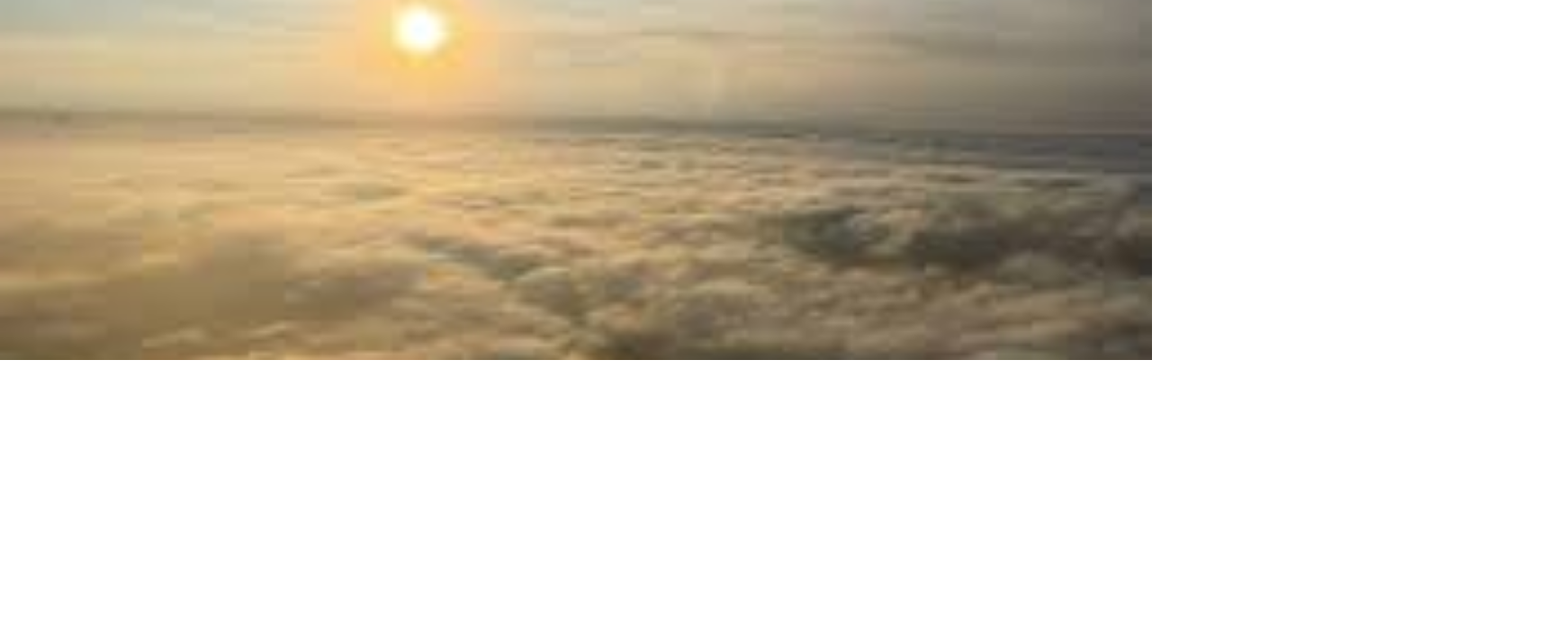
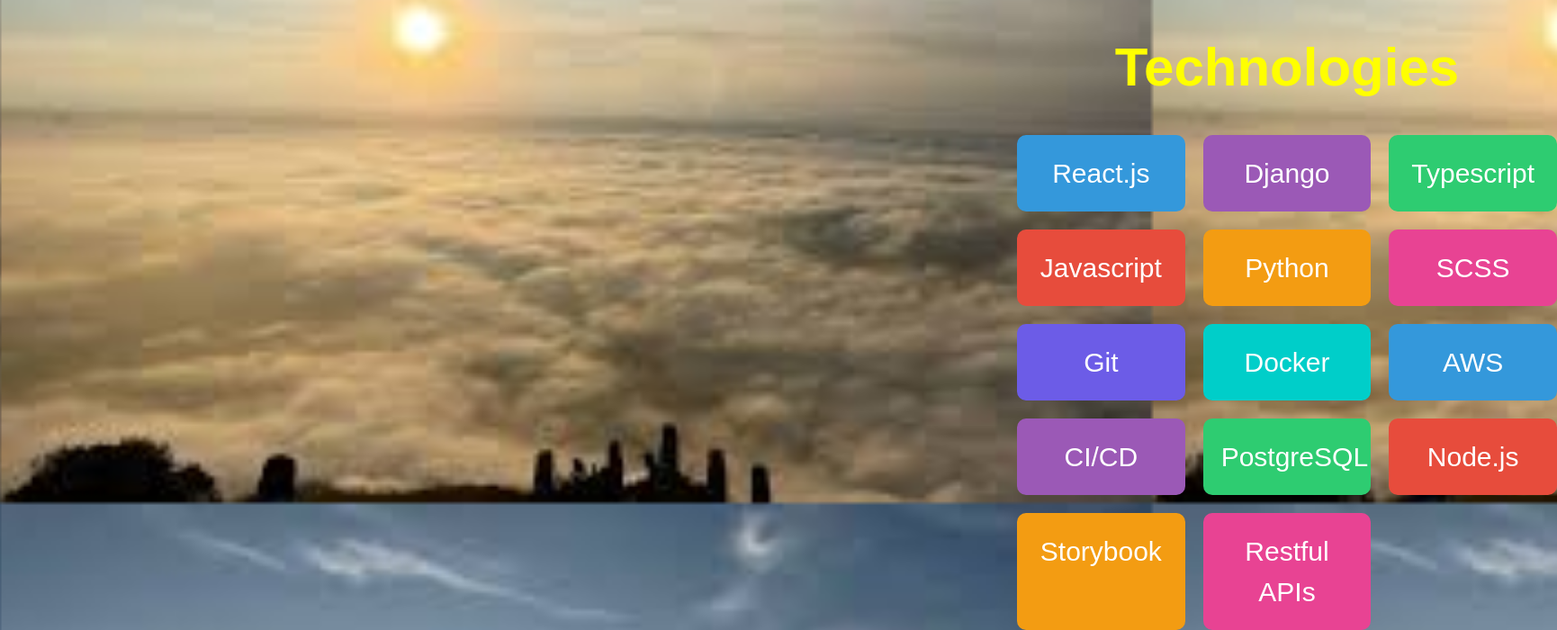
Before and after one commit to amvi234/DevDisplay, a React (Vite) app: page /skills in a window 1280 px wide. Shown: the part 400-1100 px from the top of the page at 90% size, 1730 px wide, since content can reach past the window. Before the commit the page ends 800 px from the top, so only its background shows below. Built offline with nearby package versions, Linux system fonts and the light colour scheme.

Commit message:
added skills page

```diff
--- a/src/App.tsx
+++ b/src/App.tsx
@@ -4,6 +4,7 @@ import Home from "./components/Home";
 
 import './sass/main.scss'
 import About from "./components/About";
+import Skills from "./components/Skills";
 
 function App() {
 
@@ -14,6 +15,7 @@ function App() {
       <Routes>
         <Route path="/" element={<Home />} />
         <Route path="/about" element={<About />}/>
+        <Route path="/skills" element={<Skills />}/>
       </Routes>
       </BrowserRouter>
       </>
--- a/src/components/About.tsx
+++ b/src/components/About.tsx
@@ -3,11 +3,11 @@ export default function About() {
     <div className="about">
       <h2>Summary</h2>
       <ul className="about__list">
-        <li>A computer Science Graduate</li>
+        <li>2023 passed out Computer Science and Engineering Graduate from CMRIT</li>
         <li>Currently working as a Software Development Engineer - 1 at Aereo</li>
         <li>Have good knowledge of Web Development concepts</li>
         <li>Having good expertise in React and Django Framweork</li>
-        <li>Worked on various projects using React, Django, Node.js, Express.js, MongoDB, SQLite, AJAX, AWS</li>
+        <li>Worked on various projects using React, Django, Node.js, Typescript, Python, Javascript, SQLite, AJAX, Docker</li>
         <li>Have good knowledge of Data Structures and Algorithms, OOPs, DBMS, OS, CNS</li>
         <li>Have good knowledge in AWS and DevOps concepts</li>
         <li>Have good knowledge of Agile Methodology</li>
--- /dev/null
+++ b/src/components/Skills.tsx
@@ -0,0 +1,39 @@
+
+export default function Skills() {
+  const technologies = [
+    { name: "React.js", url: "https://reactjs.org/" },
+    { name: "Django", url: "https://www.djangoproject.com/" },
+    { name: "Typescript", url: "https://www.typescriptlang.org/" },
+    { name: "Javascript", url: "https://developer.mozilla.org/en-US/docs/Web/JavaScript" },
+    { name: "Python", url: "https://www.python.org/" },
+    { name: "SCSS", url: "https://sass-lang.com/" },
+    { name: "Git", url: "https://git-scm.com/" },
+    { name: "Docker", url: "https://www.docker.com/" },
+    { name: "AWS", url: "https://aws.amazon.com/" },
+    { name: "CI/CD", url: "https://en.wikipedia.org/wiki/CI/CD" },
+    { name: "PostgreSQL", url: "https://www.postgresql.org/" },
+    { name: "Node.js", url: "https://nodejs.org/" },
+    { name: "Storybook", url: "https://storybook.js.org/" },
+    { name: "Restful APIs", url: "https://restfulapi.net/" }
+  ];
+
+  return (
+    <div className="skills">
+      <h3 className="skills__title">Technologies</h3>
+      <ul className="skills__grid">
+        {technologies.map((tech, index) => (
+          <li key={tech.name} className={`skills__item skills__item--${index % 8 + 1}`}>
+            <a
+              href={tech.url}
+              target="_blank"
+              rel="noopener noreferrer"
+              className="skills__link"
+            >
+              {tech.name}
+            </a>
+          </li>
+        ))}
+      </ul>
+    </div>
+  );
+}
--- a/src/sass/components/_about.scss
+++ b/src/sass/components/_about.scss
@@ -4,8 +4,8 @@
 	font-size: 3.6rem;
 	padding: 3rem;
 	position: relative;
-	top: 30rem;
-	left: 20%;
+	top: 25rem;
+	left: 1%;
 	max-width: 100%;
 	margin: 0 auto;
 	font-family: "Montserrat", sans-serif;
@@ -26,7 +26,6 @@
 			filter: blur(4px);
 
 			&:before {
-				// content: "•";
 				color: greenyellow;
 				font-weight: bold;
 				font-size: 1.5rem;
--- a/src/sass/components/_header.scss
+++ b/src/sass/components/_header.scss
@@ -32,7 +32,7 @@
     }
 
     &__name__amit {
-        margin-left: 15%;
+        left: 30%;
         position: absolute;
         text-transform: uppercase;
         background-image: linear-gradient(-225deg,
--- /dev/null
+++ b/src/sass/components/_skills.scss
@@ -0,0 +1,87 @@
+.skills {
+	position: relative;
+	top: 40rem;
+	left: 110rem;
+	max-width: 60rem;
+	margin: 0 auto;
+	font-family: "Montserrat", sans-serif;
+
+	&__title {
+		color: yellow;
+		font-size: 6rem;
+		font-weight: bold;
+		margin-bottom: 3rem;
+		text-align: center;
+	}
+
+	&__grid {
+		display: grid;
+		grid-template-columns: repeat(2, 1fr);
+		gap: 2rem;
+		list-style-type: none;
+		padding: 0;
+		margin: 0;
+
+		@media (min-width: 768px) {
+			grid-template-columns: repeat(3, 1fr);
+		}
+	}
+
+	&__item {
+		border-radius: 1rem;
+		overflow: hidden;
+		transition: all 0.3s ease;
+
+		&:hover {
+			transform: scale(1.05);
+			box-shadow: 0 10px 20px rgba(0, 0, 0, 0.2);
+		}
+
+		// Color variations
+		&--1 {
+			background-color: #3498db;
+		} // Blue
+		&--2 {
+			background-color: #9b59b6;
+		} // Purple
+		&--3 {
+			background-color: #2ecc71;
+		} // Green
+		&--4 {
+			background-color: #e74c3c;
+		} // Red
+		&--5 {
+			background-color: #f39c12;
+		} // Yellow
+		&--6 {
+			background-color: #e84393;
+		} // Pink
+		&--7 {
+			background-color: #6c5ce7;
+		} // Indigo
+		&--8 {
+			background-color: #00cec9;
+		} // Teal
+	}
+
+	&__link {
+		display: block;
+		padding: 2rem;
+		color: white;
+		text-align: center;
+		text-decoration: none;
+		font-size: 4.8rem;
+		font-weight: 500;
+		height: 100%;
+		width: 100%;
+		transition: background-color 0.3s ease;
+
+		&:hover {
+			background-color: rgba(255, 255, 255, 0.1);
+		}
+
+		@media (min-width: 768px) {
+			font-size: 3rem;
+		}
+	}
+}
--- a/src/sass/main.scss
+++ b/src/sass/main.scss
@@ -4,3 +4,4 @@
 @import "./components/about";
 @import "./components/header";
 @import "./components/home";
+@import "./components/skills";
```
Also changed, not shown: src/sass/components/_home.scss (indentation only).
